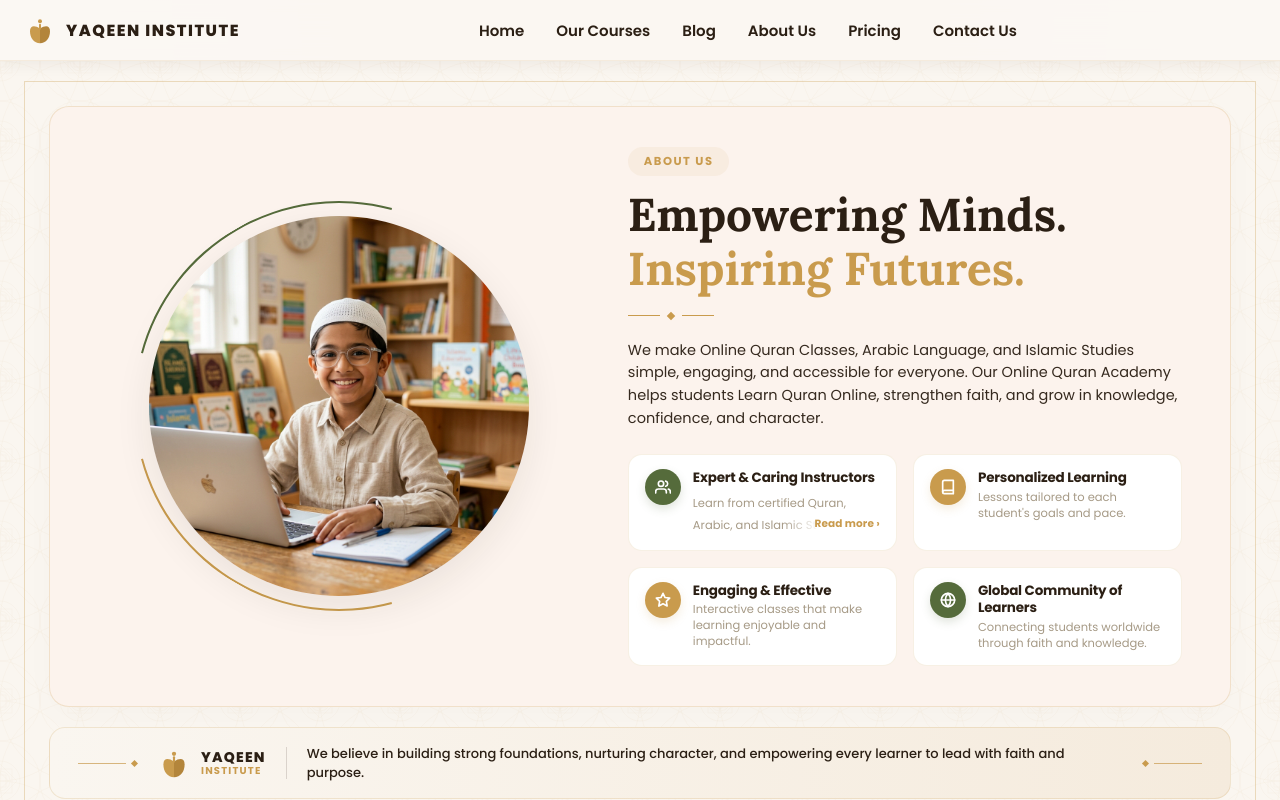
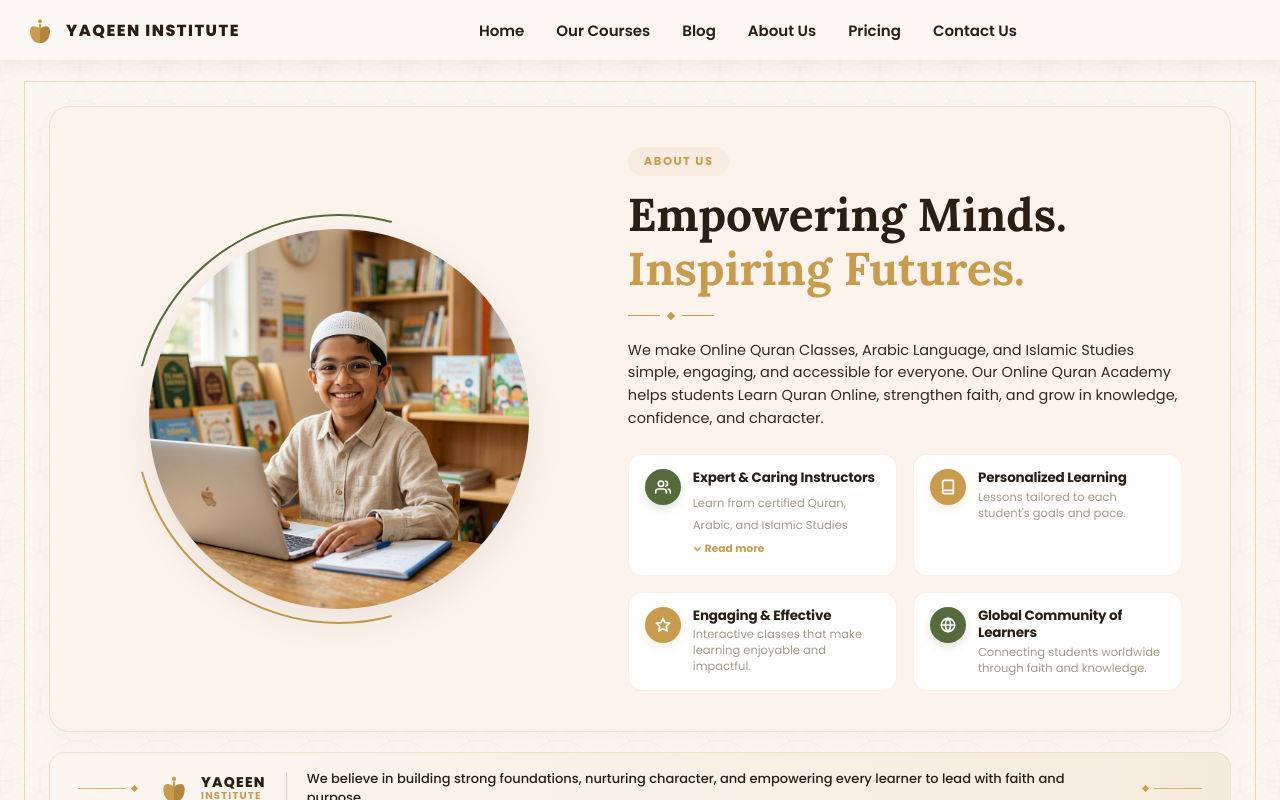
Before and after one commit to ser-name123/yaqeen, a Next.js app: page /about in a window 1280 px wide. Shown: the top 800 px of the page. Built offline with nearby package versions, Linux system fonts and the light colour scheme; no server answers; the database is empty.

Commit message:
fix: Read more now flows naturally below text with no overlap or position shift

```diff
--- a/app/about/page.js
+++ b/app/about/page.js
@@ -367,41 +367,14 @@ export default function AboutPage() {
                              Learn from certified Quran, Arabic, and Islamic Studies teachers delivering Online Quran Classes, Quran Lessons Online, and personalized guidance. Our experienced instructors help children and adults Learn Quran Online with confidence, Tajweed, and lasting Islamic knowledge.
                            </span>
                          </div>
-                         {/* Inline "Read more" at end of last visible text line */}
-                         {!expandInstructors && (
-                           <div
-                             onClick={() => setExpandInstructors(true)}
-                             style={{
-                               position: "absolute",
-                               bottom: 0,
-                               right: 0,
-                               height: "1.4em",
-                               background: "linear-gradient(to right, transparent, #fff 38%)",
-                               display: "flex",
-                               alignItems: "center",
-                               paddingLeft: "32px",
-                               cursor: "pointer",
-                             }}
-                           >
-                             <span style={{
-                               fontSize: "10.5px",
-                               fontWeight: "700",
-                               color: "var(--primary-color)",
-                               letterSpacing: "0.1px",
-                             }}>
-                               Read more ›
-                             </span>
-                           </div>
-                         )}
-                         {/* "Show less" link after full text */}
-                         {expandInstructors && (
+                         {/* Read more / Show less — flows naturally right after the text */}
                          <span
-                             onClick={() => setExpandInstructors(false)}
+                           onClick={() => setExpandInstructors(!expandInstructors)}
                            style={{
                              display: "inline-flex",
                              alignItems: "center",
                              gap: "3px",
-                               marginTop: "3px",
+                             marginTop: "2px",
                              fontSize: "10.5px",
                              fontWeight: "700",
                              color: "var(--primary-color)",
@@ -409,10 +382,18 @@ export default function AboutPage() {
                              letterSpacing: "0.1px",
                            }}
                          >
+                           {expandInstructors ? (
+                             <>
                                <svg width="9" height="9" viewBox="0 0 10 10" fill="none"><path d="M2 7L5 4L8 7" stroke="currentColor" strokeWidth="1.8" strokeLinecap="round" strokeLinejoin="round"/></svg>
                                Show less
+                             </>
+                           ) : (
+                             <>
+                               <svg width="9" height="9" viewBox="0 0 10 10" fill="none"><path d="M2 3L5 6L8 3" stroke="currentColor" strokeWidth="1.8" strokeLinecap="round" strokeLinejoin="round"/></svg>
+                               Read more
+                             </>
+                           )}
                          </span>
-                         )}
                        </div>
                      </div>
                   </div>
```
Lines whose indentation alone changed are shown as unchanged.
